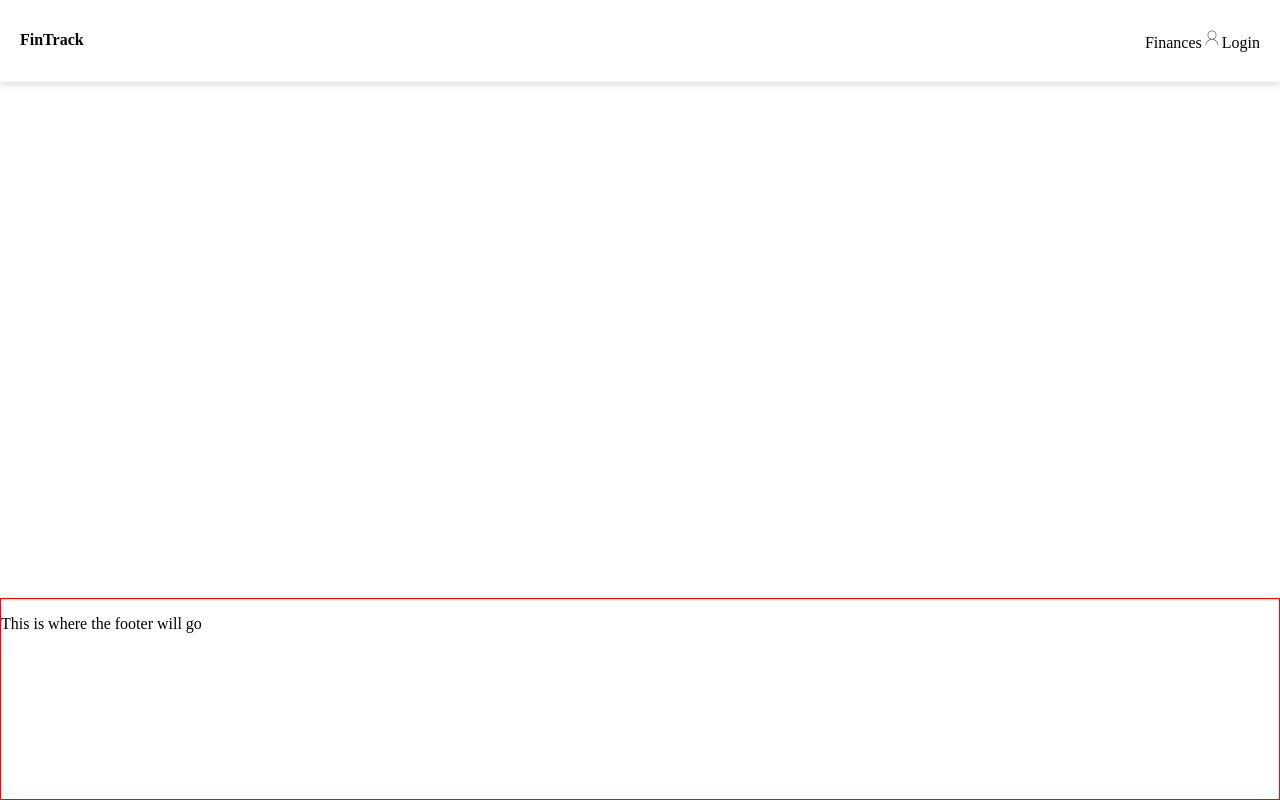
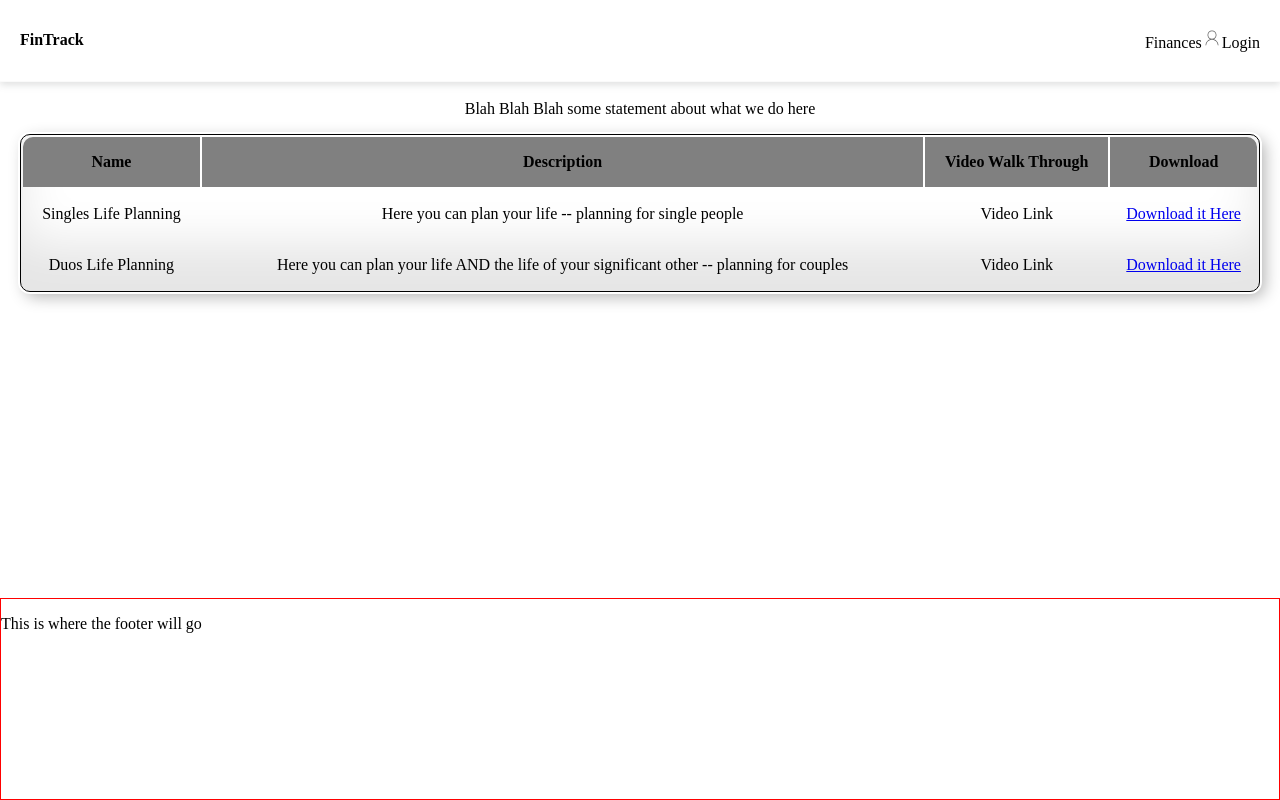
Before and after one commit to DexStephens/FinTrack, a React (Create React App) app in the folder client/: page /downloadsPage in a window 1280 px wide. Built offline with nearby package versions, Linux system fonts and the light colour scheme.

Commit message:
downloadsPage Table Update --> Shadow/VideoWalkTh

```diff
--- a/client/src/App.tsx
+++ b/client/src/App.tsx
@@ -33,6 +33,7 @@ function App() {
               <Route path="login" element={<LoginForm />} />
               <Route path="newUser" element={<NewUserForm />} />
             </Route>
+            <Route path="downloadsPage" element={<DownloadsPage />} />
           </Routes>
         </div>
         <Footer />
--- a/client/src/Downloads/DownloadsPage.tsx
+++ b/client/src/Downloads/DownloadsPage.tsx
@@ -1,12 +1,15 @@
 /** @jsxImportSource @emotion/react */
 import { css } from '@emotion/react';
-import { customTableHead } from '../Styles';
 
 export const DownloadsPage = () => {
   return (
     <>
-      <center>
-        <h2>This is the Downloads Page</h2>
+      <center
+        css={css`
+          margin-top: 100px;
+        `}
+      >
+        <p>Blah Blah Blah some statement about what we do here</p>
         <table
           css={css`
             border: 1px solid black;
@@ -14,6 +17,8 @@ export const DownloadsPage = () => {
             width: calc(100% - 40px);
             border-radius: 10px;
             overflow-x: scroll;
+            box-shadow: inset 0 -3em 3em rgba(0, 0, 0, 0.1),
+              0 0 0 2px rgb(255, 255, 255), 0.3em 0.3em 1em rgba(0, 0, 0, 0.3);
           `}
         >
           <thead
@@ -32,6 +37,7 @@ export const DownloadsPage = () => {
                 Name
               </th>
               <th>Description</th>
+              <th>Video Walk Through</th>
               <th
                 css={css`
                   border-radius: 0px 10px 0px 0px;
@@ -52,7 +58,12 @@ export const DownloadsPage = () => {
             <tr>
               <td>Singles Life Planning</td>
               <td>Here you can plan your life -- planning for single people</td>
-              <td>Download it here</td>
+              <td>Video Link</td>
+              <td>
+                <a href="https://docs.google.com/spreadsheets/d/1yUfZxdT6yceSbMRi4AsBJF5rPiaSHDRBizxzb6xQCEs/copy?usp=sharing">
+                  Download it Here
+                </a>
+              </td>
             </tr>
             <tr>
               <td>Duos Life Planning</td>
@@ -60,8 +71,9 @@ export const DownloadsPage = () => {
                 Here you can plan your life AND the life of your significant
                 other -- planning for couples
               </td>
+              <td>Video Link</td>
               <td>
-                <a href="https://docs.google.com/spreadsheets/d/1yUfZxdT6yceSbMRi4AsBJF5rPiaSHDRBizxzb6xQCEs/copy?usp=sharing">
+                <a href="https://docs.google.com/spreadsheets/d/1zqFX6GdTW7XaBJ3Wf9x2anooxHc7a-s1P8jzpX4I2lI/copy?usp=share_link">
                   Download it Here
                 </a>
               </td>
```
